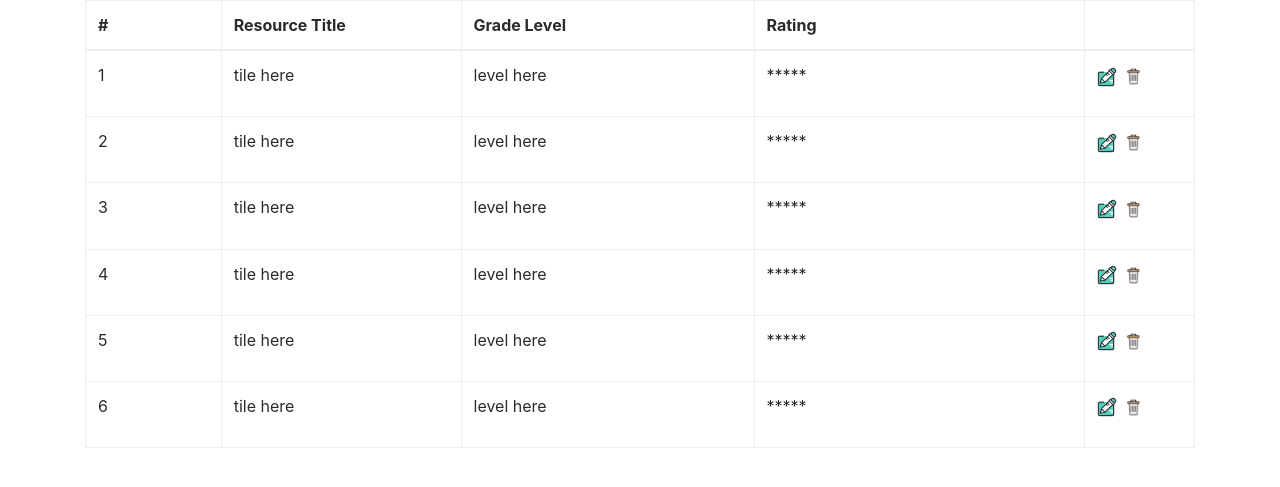
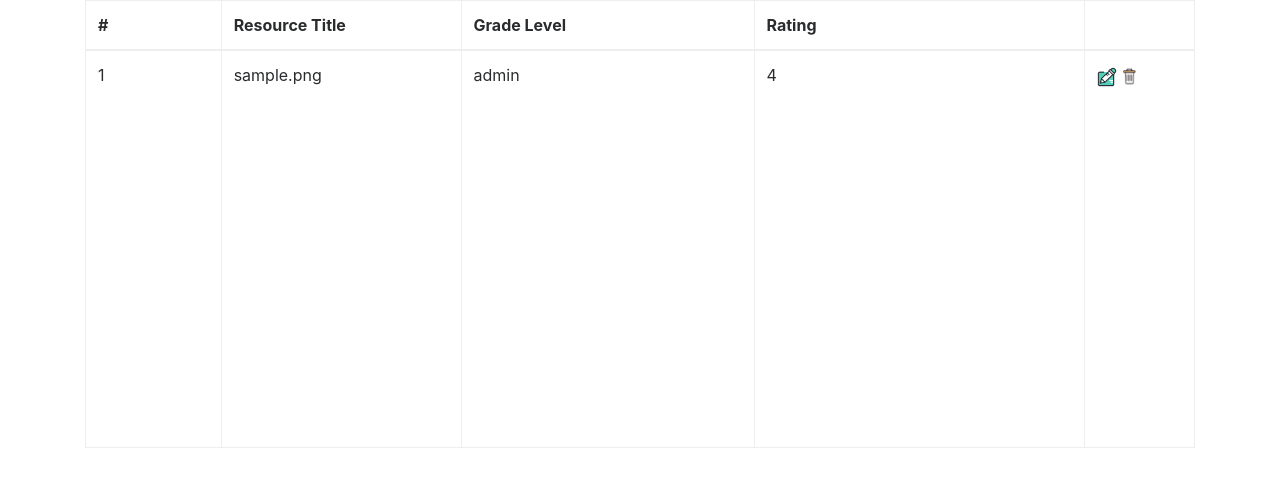
Before and after one commit to wmkwok/a290Midterm, a PHP site: page /Resource.php in a window 1280 px wide. Shown: the top 487 px of the page. Run offline with PHP 8.4, Linux system fonts and the light colour scheme; tables that the repository leaves empty or names only in its code hold one stand-in row (values such as "Sample post"); some libraries are stand-ins or nearby versions.

Commit message:
added resource listing and ignore ~ files

```diff
--- a/Resource.php
+++ b/Resource.php
@@ -19,67 +19,30 @@
     </tr>
   </thead>
   <tbody>
-    <tr>
-      <td>1</td>
-      <td>tile here</td>
-      <td>level here</td>
-      <td>*****</td>
-      <td>
-         <img src="fonts/edit.ico" width="20" height="20" />
-         <img src="fonts/trash.ico" width="25" height="25" />
-      </td>
-    </tr>
-    <tr>
-      <td>2</td>
-      <td>tile here</td>
-      <td>level here</td>
-      <td>*****</td>
-      <td>
-         <img src="fonts/edit.ico" width="20" height="20" />
-         <img src="fonts/trash.ico" width="25" height="25" />
-      </td>
-    </tr>
-    <tr>
-      <td>3</td>
-      <td>tile here</td>
-      <td>level here</td>
-      <td>*****</td>
-      <td>
-         <img src="fonts/edit.ico" width="20" height="20" />
-         <img src="fonts/trash.ico" width="25" height="25" />
-      </td>
-    </tr>
-    <tr>
-      <td>4</td>
-      <td>tile here</td>
-      <td>level here</td>
-      <td>*****</td>
-      <td>
-         <img src="fonts/edit.ico" width="20" height="20" />
-         <img src="fonts/trash.ico" width="25" height="25" />
-      </td>
-    </tr>
-    <tr>
-      <td>5</td>
-      <td>tile here</td>
-      <td>level here</td>
-      <td>*****</td>
-      <td>
-		 <img src="fonts/edit.ico" width="20" height="20" />
-         <img src="fonts/trash.ico" width="25" height="25" />
-      </td>
-    </tr>
-    <tr>
-      <td>6</td>
-      <td>tile here</td>
-      <td>level here</td>
-      <td>*****</td>
-      <td>
-         <img src="fonts/edit.ico" width="20" height="20" />
-         <img src="fonts/trash.ico" width="25" height="25" />
 
-      </td>
-    </tr>
+ <?php
+       require_once('connect.php');
+       $conn = connection();
+       mysqli_select_db($conn, "resource");
+       $listSources="SELECT filename, gradeLevel, rating FROM files";
+
+       $listSources=mysqli_query($conn, $listSources);
+       if(mysqli_num_rows($listSources)){
+         $counter=1;
+         $options="<td><img src=\"fonts/edit.ico\" width=\"20\" height=\"20\" /><img src=\"fonts/trash.ico\" width=\"25\" height=\"25\" /></td>";
+         while($row=mysqli_fetch_assoc($listSources)){
+            echo("<tr>");
+            echo("<td>{$counter}</td>");
+            echo("<td>{$row["filename"]}</td>");
+            echo("<td>{$row["gradeLevel"]}</td>");
+            echo("<td>{$row["rating"]}</td>");
+            echo($options);
+            echo("</tr>");
+            $counter+=1;
+         }
+    }
+       mysqli_close($conn);
+       ?>
   </tbody>
 </table>
 	</div>
```
Also changed, not shown: 1 other file.
